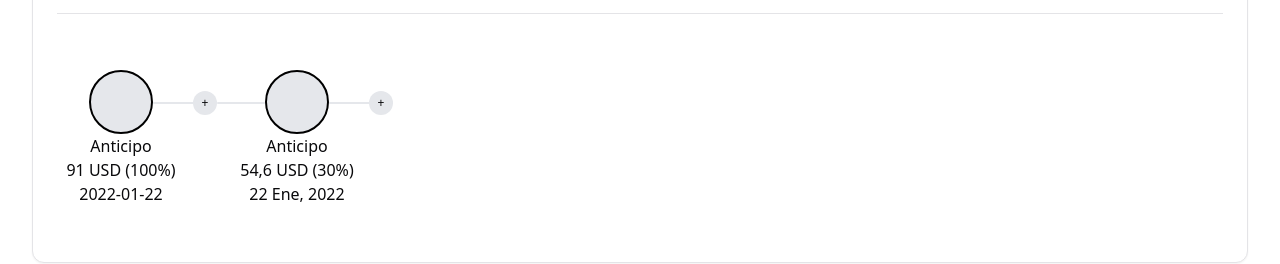
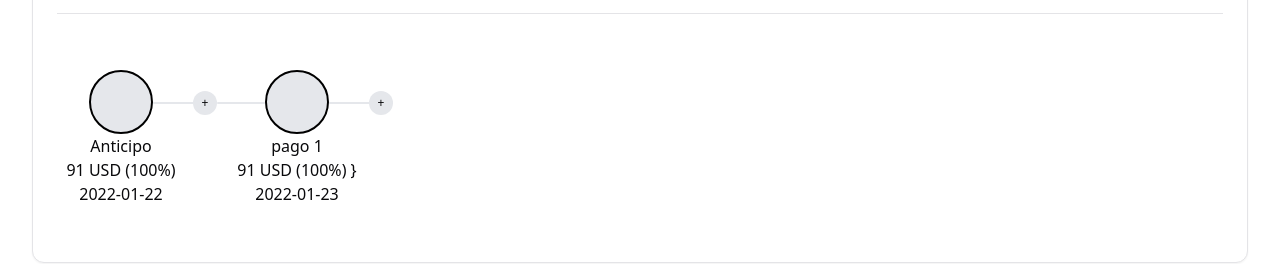
Before and after one commit to alejopua/controlPay_2024, a React (Vite) app: page / in a window 1280 px wide. Shown: the part 184-448 px from the top of the page. Built offline with nearby package versions, Linux system fonts and the light colour scheme.

Commit message:
feat: Add MiddlePay component to ControlPayPage

```diff
--- a/src/controlPay/pages/ControlPayPage.jsx
+++ b/src/controlPay/pages/ControlPayPage.jsx
@@ -23,6 +23,7 @@ import { MdOutlineModeEditOutline } from "react-icons/md";
 import { PaymentsLayout } from "../layout/PaymentsLayout";
 import { StarPay } from "../components/StartPay";
 import PaymentModal from "../components/PaymentModal";
+import { MiddlePay } from "../components/MiddlePay";
 
 const DEFAULT_STATE = {
   payments: [
@@ -145,32 +146,19 @@ export const ControlPayPage = () => {
                   addPrevPay={() => {}}
                   addNextPay={() => {}}
                   PaymentModalComponent={PaymentModal}
-                  paymentModalProps={{ id: "oeee" }}
+                  paymentModalProps={{ id: "oeee S" }}
                 />
 
                 {/* pay middle */}
-                <div className="h-36 relative w-fit flex flex-row items-start ">
-                  <div className="h-fit relative flex opacity-100 transition-opacity duration-300 hover:opacity-100 top-8">
-                    <div className="h-0.5 w-12 bg-gray-200 rounded"></div>
-                  </div>
-                  <div className="relative flex flex-col justify-center items-center top-0">
-                    <button className="relative size-16 flex items-center justify-center bg-gray-200 border-black border-2  rounded-full group">
-                      <MdOutlineModeEditOutline className="size-5 text-black opacity-0 group-hover:opacity-100 transition-opacity duration-300" />
-                    </button>
-
-                    <div className="absolute w-max text-xs text-center md:text-base top-16">
-                      <h1>{"Anticipo"}</h1>
-                      <h2>{"54,6 USD (30%)"}</h2>
-                      <h3>{"22 Ene, 2022"}</h3>
-                    </div>
-                  </div>
-                  <div className="h-fit relative flex opacity-100 transition-opacity duration-300 hover:opacity-100 top-8">
-                    <div className="h-0.5 w-16 bg-gray-200 rounded"></div>
-                    <button className="absolute right-0 top-1/2 transform -translate-y-1/2 w-6 h-6 bg-gray-200 text-xs text-center rounded-full flex items-center justify-center">
-                      +
-                    </button>
-                  </div>
-                </div>
+                <MiddlePay
+                  title={"pago 1"}
+                  amount={91.0}
+                  percentage={100}
+                  date={"2022-01-23"}
+                  addNextPay={() => {}}
+                  PaymentModalComponent={PaymentModal}
+                  paymentModalProps={{ id: "oeee M" }}
+                />
               </PaymentsLayout>
             </CardContent>
           </Card>
```
